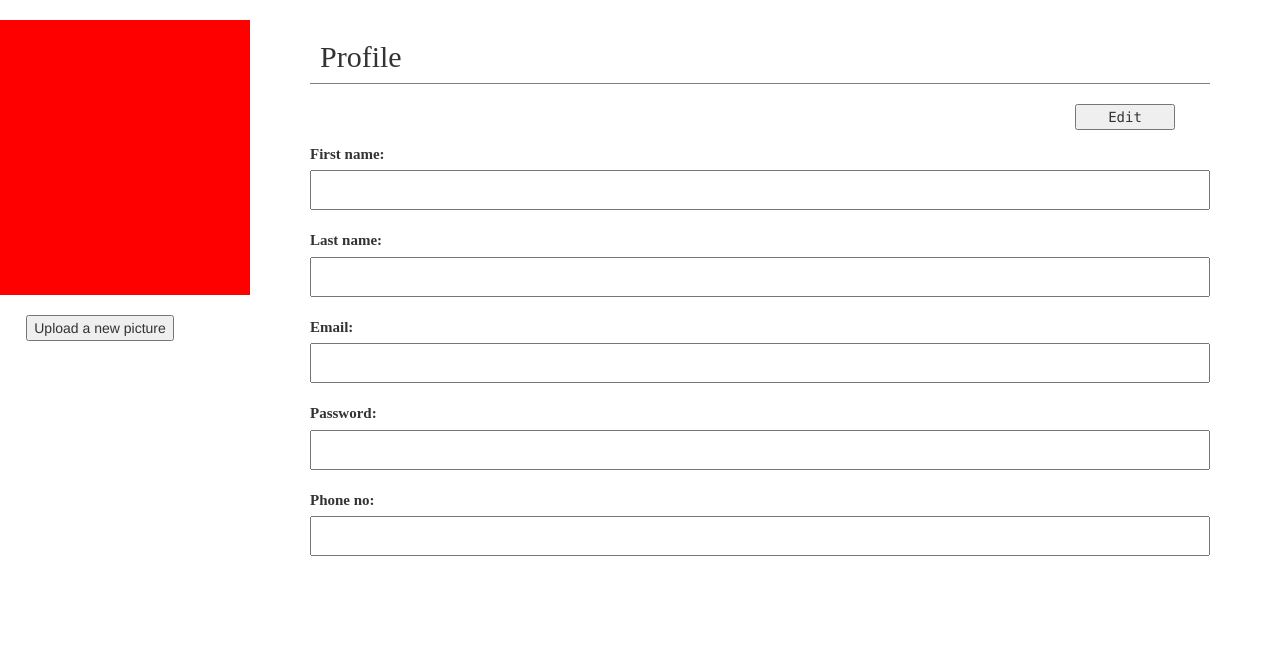
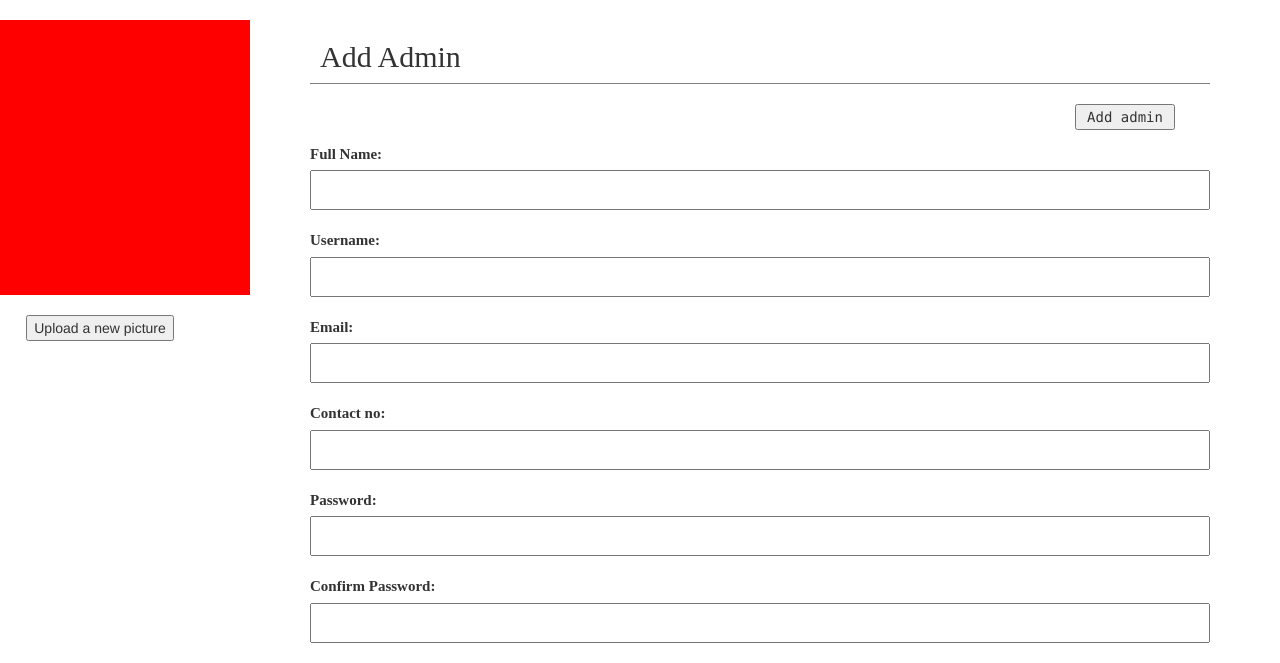
Before and after one commit to BikashJhendi/easyrooms, a Django app: page /login/dashboard/admin in a window 1280 px wide. Shown: the part 152-815 px from the top of the page. Before the commit the page ends 708 px from the top, so only its background shows below. Run offline with Django 3.2, Linux system fonts and the light colour scheme; a user stored in the database is signed in; data comes from the database, SQL or seed files in the repository; some libraries are stand-ins or nearby versions.

Commit message:
Update admindashboard.html

```diff
--- a/roomsapps/templates/adminPages/admindashboard.html
+++ b/roomsapps/templates/adminPages/admindashboard.html
@@ -44,25 +44,28 @@
 
         <div id="profile">
             <div id="heading">
-                <h2>Profile</h2>
+                <h2>Add Admin</h2>
             </div>
             <form id="form">
-                <input type="submit" value="Edit"><br><br>
+                <input type="submit" value="Add admin"><br><br>
 
-                <label for="fname">First name:</label><br>
-                <input type="text" id="fname" name="fname"><br><br>
+                <label for="fname">Full Name:</label><br>
+                <input type="text" id="fname" name="full name"><br><br>
 
-                <label for="lname">Last name:</label><br>
-                <input type="text" id="lname" name="lname"><br><br>
+                <label for="lname">Username:</label><br>
+                <input type="text" id="username" name="username"><br><br>
 
                 <label for="email">Email:</label><br>
                 <input type="text" id="email" name="email"><br><br>
 
+                <label for="phone">Contact no:</label><br>
+                <input type="text" id="phone" name="phone"><br><br>
+
                 <label for="password">Password:</label><br>
                 <input type="password" id="password" name="password"><br><br>
 
-                <label for="phone">Phone no:</label><br>
-                <input type="text" id="phone" name="phone"><br><br>
+                <label for="password">Confirm Password:</label><br>
+                <input type="password" id="confirm" name="confirm"><br><br>
 
 
             </form>
```
